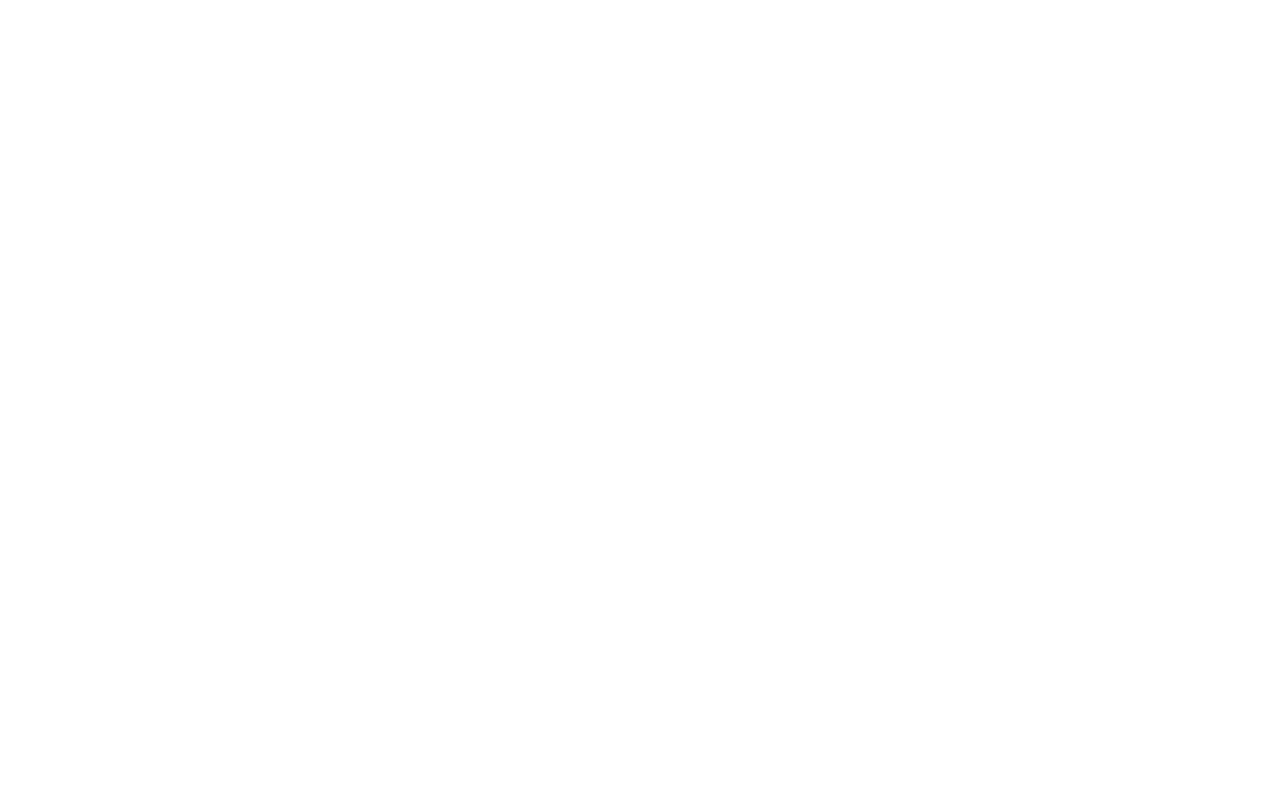
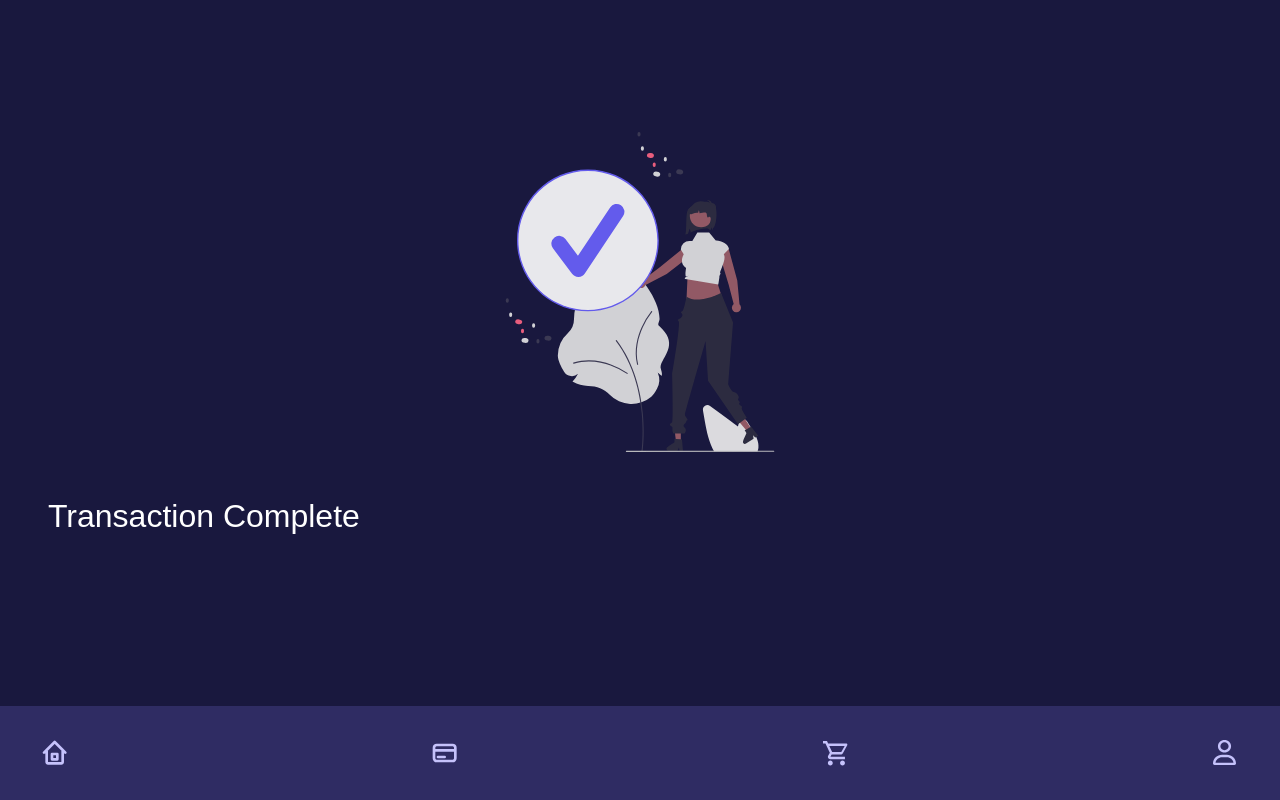
Before and after one commit to Akshaj05/e-wallet, a React (Vite) app: page /completed in a window 1280 px wide. Before the commit this address had no page. Built offline with nearby package versions, Linux system fonts and the light colour scheme.

Commit message:
Added Transaction Complete Page

```diff
--- a/src/App.jsx
+++ b/src/App.jsx
@@ -9,6 +9,7 @@
 import Deposit from "./pages/deposit";
 import Pointshop from "./pages/pointshop";
 import Profile from "./pages/profile";
+import Completed from "./pages/completed";
 import { UserContext } from "./UserContext";
 import { UserProvider } from "./UserContext";
 
@@ -29,6 +30,7 @@
 							<Route path="/deposit" element={<Deposit />} />
 							<Route path="/shop" element={<Pointshop />} />
 							<Route path="/profile" element={<Profile />} />
+							<Route path="/completed" element={<Completed />} />
 						</Routes>
 					</Router>
 				</div>
--- /dev/null
+++ b/src/pages/completed.jsx
@@ -0,0 +1,22 @@
+import React from "react";
+import Navbar from "../components/navbar";
+import Tick from "../Images/tick.svg";
+
+const Completed = () => {
+	return (
+		<>
+				<div className="bg-mainbg h-screen w-screen flex flex-col justify-center">
+					<img src={Tick} className="h-[20rem] opacity-90 items-center"></img>
+
+					<p className="text-white text-[2rem] items-center pl-[3rem] pt-10 pb-[8rem]">
+						Transaction Complete
+					</p>
+					<Navbar/>
+				</div>
+
+
+		</>
+	);
+};
+
+export default Completed;
--- a/src/pages/transfer.jsx
+++ b/src/pages/transfer.jsx
@@ -166,6 +166,7 @@
 						>
 							Confirm
 						</button>
+
 					</form>
 				</div>
 			</div>
```
Also changed, not shown: src/Images/tick.svg (added).
